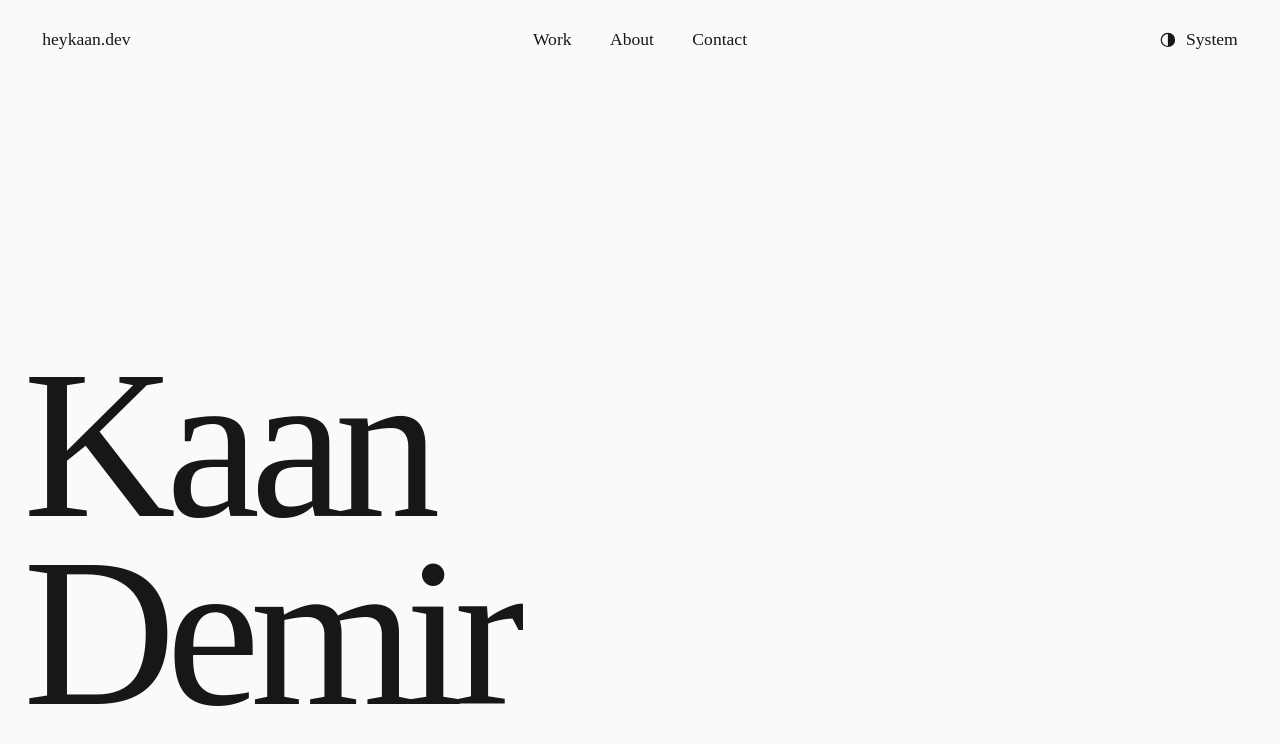
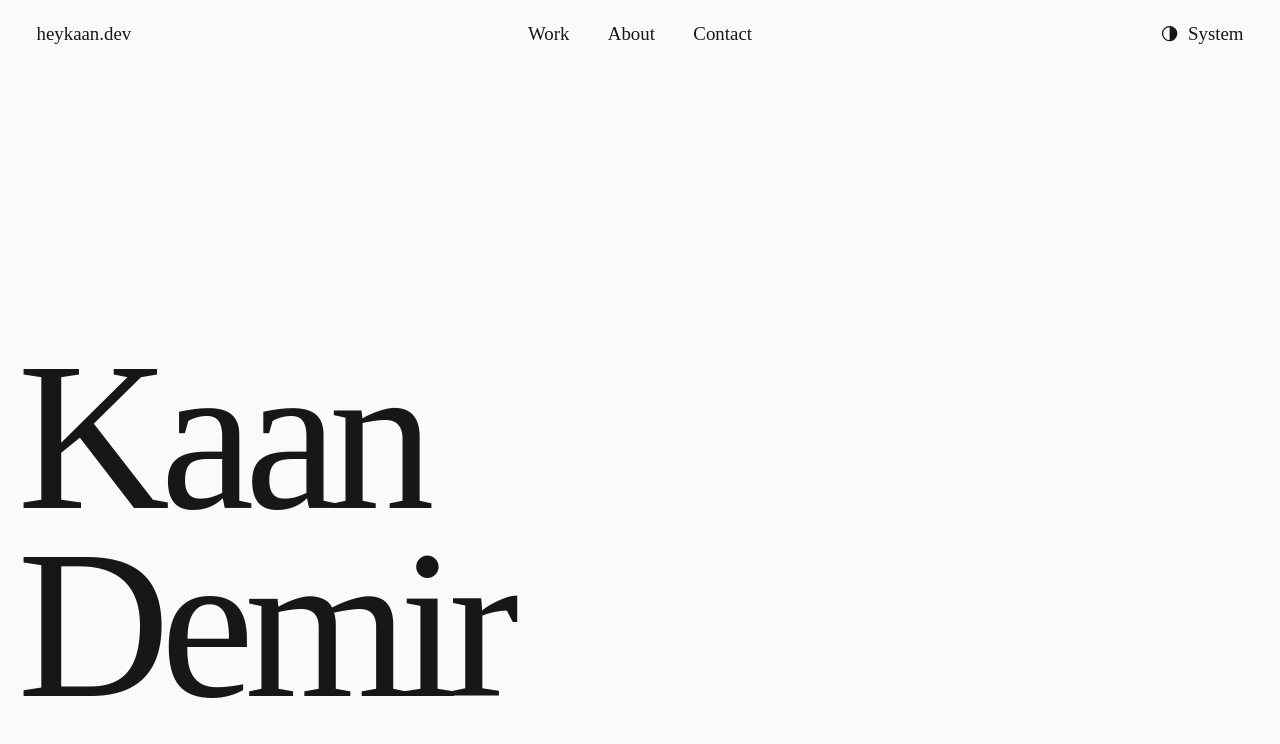
Before and after one commit to kaanddemir/heykaan.dev, an Astro site: page / in a window 1280 px wide. Built offline with nearby package versions, Linux system fonts and the light colour scheme; Astro itself is replaced by a stand-in of ours.

Commit message:
style: refine header and hero spacing against the reference
Measured at 1650x930: gutter 3.3vw → 2.85vw (47px, matching the reference
brand edge), header text up to 20px, header height 5rem → 4.25rem to lift
the header text, and space below the hero 9svh → 10svh so the second line's
baseline sits 118px from the bottom as in the reference. Cap height, line
spacing, stroke weight and caption gap/width already matched.

```diff
--- a/src/components/home/Hero.astro
+++ b/src/components/home/Hero.astro
@@ -31,7 +31,7 @@ const showDraftCaption = !caption && import.meta.env.DEV;
     /* Proportions taken from the reference hero at 1650px wide. */
     --hero-caption-width: clamp(14rem, 15vw, 22rem);
     --hero-caption-gap: 1.4vw;
-    --hero-space-below: 9svh;
+    --hero-space-below: 10svh;
   }
 
   .hero__inner {
--- a/src/styles/tokens.css
+++ b/src/styles/tokens.css
@@ -28,7 +28,7 @@
 
   --text-label: 0.875rem;
   --text-body: 1rem;
-  --text-nav: clamp(1rem, 0.9rem + 0.25vw, 1.1875rem);
+  --text-nav: clamp(1rem, 0.9rem + 0.35vw, 1.25rem);
   --text-lead: clamp(1rem, 0.9rem + 0.4vw, 1.25rem);
   --text-title: clamp(1.75rem, 1rem + 2vw, 3rem);
   --text-heading: clamp(3rem, 10vw, 11rem);
@@ -59,10 +59,10 @@
   --space-section: clamp(6rem, 14vw, 14rem);
 
   /* Layout */
-  --gutter: clamp(1.25rem, 3.3vw, 3.5rem);
+  --gutter: clamp(1.25rem, 2.85vw, 3.5rem);
   --content-max: 120rem;
   --measure: 60ch;
-  --header-height: 5rem;
+  --header-height: 4.25rem;
 
   /* Shape */
   --radius-media: 0.875rem;
```
